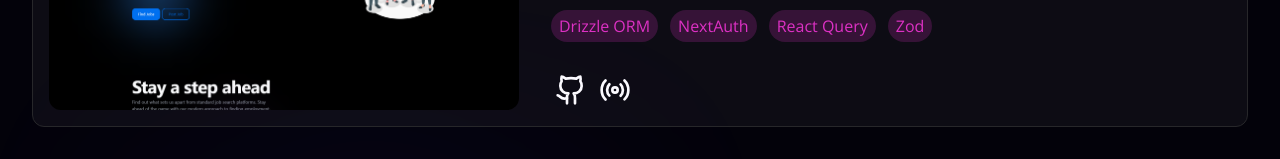
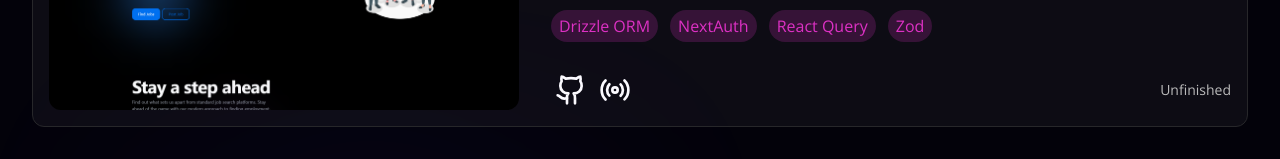
Before and after one commit to TGennnaro/portfolio, a Next.js app: page / in a window 1280 px wide. Shown: the part 5569-5728 px from the top of the page. Built offline with nearby package versions, Linux system fonts and the light colour scheme.

Commit message:
Add unfinished property to Project component

```diff
--- a/src/components/Project.tsx
+++ b/src/components/Project.tsx
@@ -10,6 +10,7 @@
 	tools,
 	source,
 	demo,
+	unfinished = false,
 }: {
 	title: string;
 	description: string;
@@ -17,6 +18,7 @@
 	tools: string[];
 	source: string;
 	demo: string;
+	unfinished?: boolean;
 }) {
 	return (
 		<div className='bg-[rgba(255,255,255,0.04)] rounded-xl border border-zinc-800 p-4 flex lg:flex-row flex-col gap-8 mt-8'>
@@ -27,7 +29,7 @@
 				height={230}
 				className='rounded-xl'
 			/>
-			<div className='flex flex-col'>
+			<div className='flex flex-col w-full'>
 				<span className='font-bold leading-normal'>{title}</span>
 				<span className='leading-normal mt-2'>{description}</span>
 				<ul className='flex gap-3 flex-wrap my-6'>
@@ -37,7 +39,7 @@
 						</li>
 					))}
 				</ul>
-				<div className='mt-auto flex gap-1'>
+				<div className='mt-auto flex gap-1 items-center'>
 					<Link
 						href={source}
 						target='_blank'
@@ -52,6 +54,11 @@
 					>
 						<Radio className='w-8 h-8' />
 					</Link>
+					{unfinished && (
+						<span className='ml-auto text-sm text-foreground-light'>
+							Unfinished
+						</span>
+					)}
 				</div>
 			</div>
 		</div>
```
